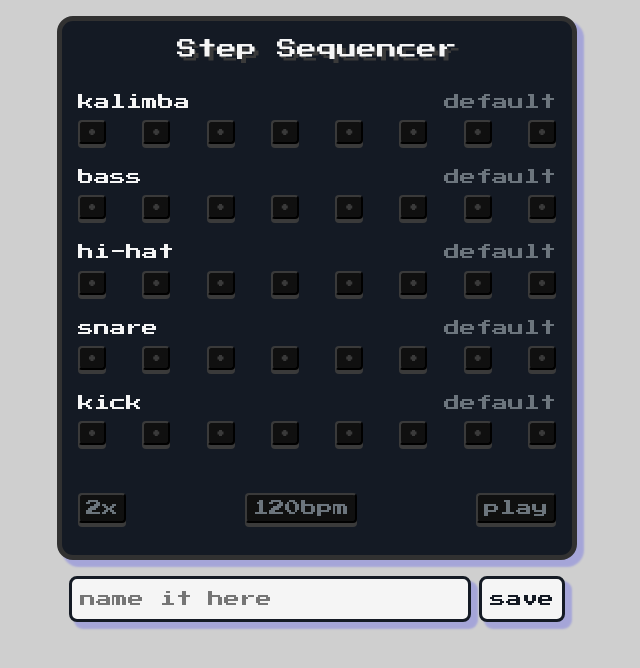
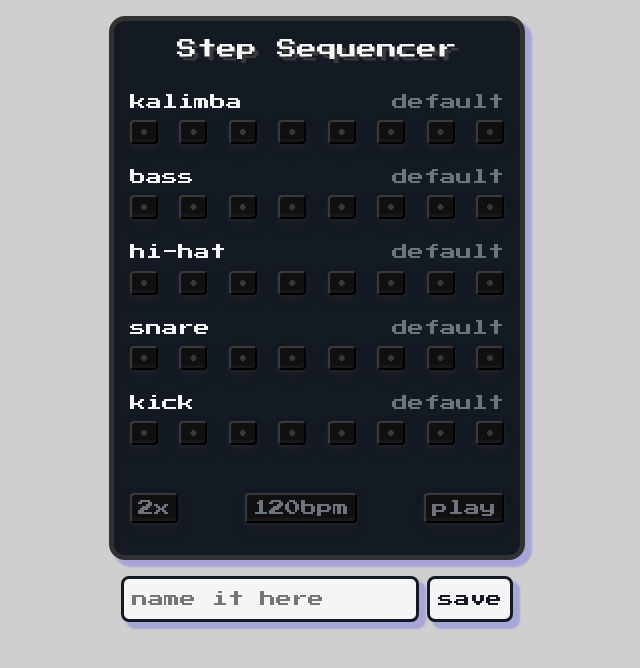
Before and after one commit to zach-koors/virtual-inst, a plain HTML site: page index.html in a window 1280 px wide. Shown: the whole page, without its empty margins (323-963 px from the left). Drawn offline with nearby package versions, Linux system fonts and the light colour scheme; no server answers.

Commit message:
changed responsive sizing, slightly changed button shadow and width

```diff
--- a/index.html
+++ b/index.html
@@ -18,7 +18,7 @@
 </head>
 
 <body ontouchstart="">
-  <main id="main-div" class="container-fluid col-md-8 col-lg-6 col-xl-5 col-xxl-4">
+  <main id="main-div" class="container-fluid col-sm-8 col-md-6 col-lg-5 col-xl-4 col-xxl-3">
 
     <h5 class="text-center row-block">Step Sequencer</h5>
     <br>
@@ -105,7 +105,7 @@
       <button id="play" class="text-secondary">play</button>
     </footer>
   </main>
-  <section class="container-fluid col-md-8 col-lg-6 col-xl-5 col-xxl-4">
+  <section class="container-fluid col-sm-8 col-md-6 col-lg-5 col-xl-4 col-xxl-3">
     <div class="d-flex flex-row-reverse form">
         <button class="save-form p-2" id="save">save</button>
         <input type="text" class="save-form p-2" placeholder="name it here">
--- a/style.css
+++ b/style.css
@@ -20,7 +20,8 @@ h5{
 }
 button{
   touch-action: manipulation;
-  box-shadow: 0 .25rem #3a3a3a;
+  width: auto;
+  box-shadow: rgba(48, 48, 48, 0.4) 0px 2px 4px, rgba(48, 48, 48, 0.3) 0px 7px 13px -3px, rgba(58, 58, 58, 0.2) 0px -3px 0px inset;
   border-radius: .25rem;
   border-color: #3a3a3a;
   color: #3a3a3a;
```
